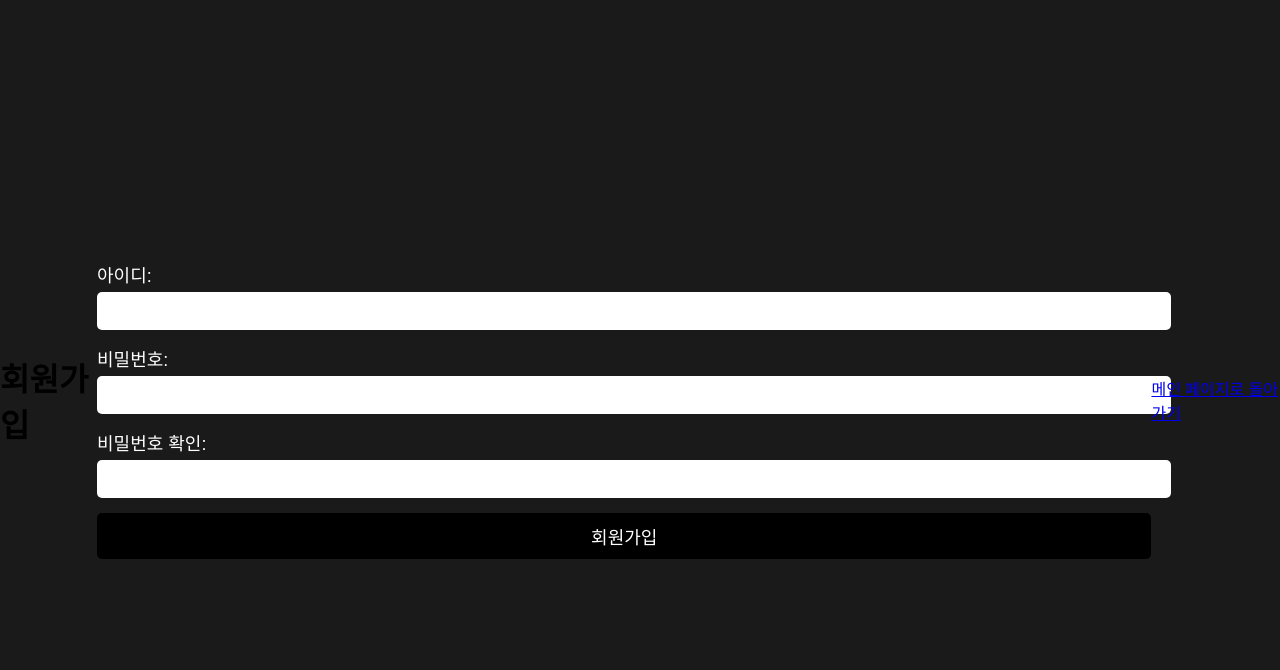
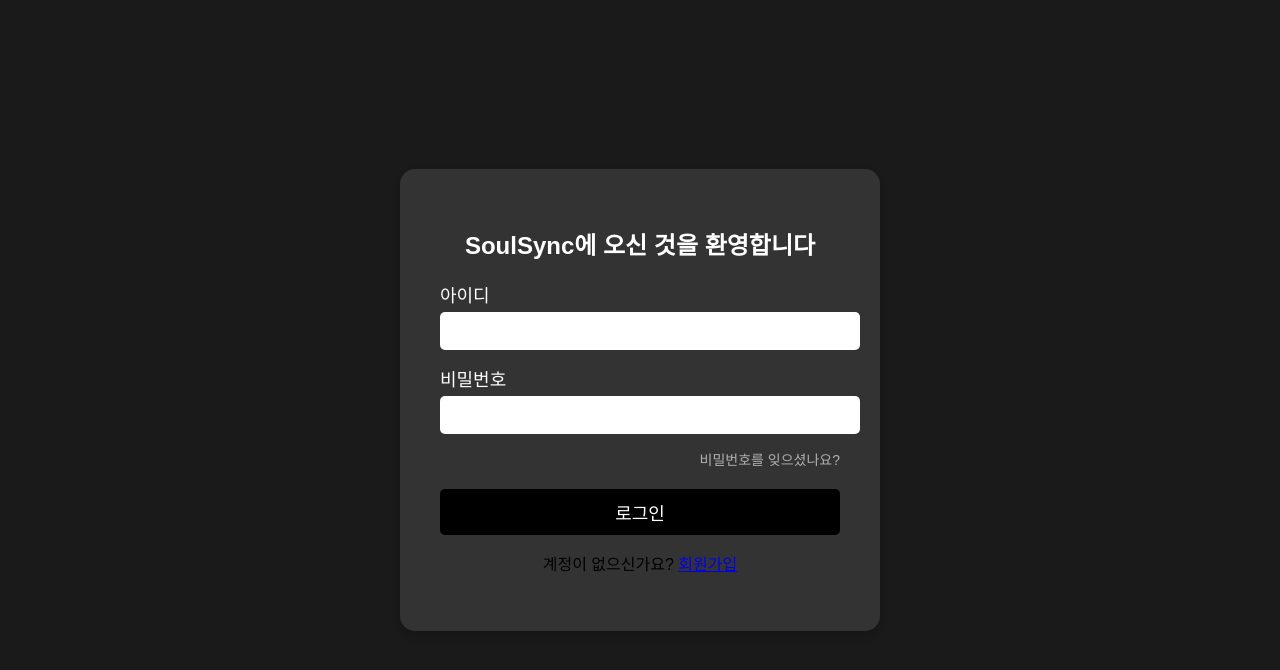
Before and after one commit to sjongwook/song_project, a FastAPI app: page /signup in a window 1280 px wide. Shown: the top 670 px of the page. Run offline with FastAPI, Linux system fonts and the light colour scheme.

Commit message:
Update signup.html

```diff
--- a/templates/signup.html
+++ b/templates/signup.html
@@ -4,22 +4,23 @@
     <meta charset="UTF-8">
     <meta name="viewport" content="width=device-width, initial-scale=1.0">
     <link rel="stylesheet" href="/static/styles.css">
-    <title>회원가입</title>
+    <title>로그인</title>
 </head>
 <body>
-    <h1>회원가입</h1>
-    <form action="/signup" method="post">
-        <label for="username">아이디:</label>
-        <input type="text" id="username" name="username" required>
-        <br>
-        <label for="password">비밀번호:</label>
-        <input type="password" id="password" name="password" required>
-        <br>
-        <label for="confirm_password">비밀번호 확인:</label>
-        <input type="password" id="confirm_password" name="confirm_password" required>
-        <br>
-        <button type="submit">회원가입</button>
-    </form>
-    <p><a href="/">메인 페이지로 돌아가기</a></p>
+    <div class="single-container">
+        <h1>SoulSync에 오신 것을 환영합니다</h1>
+        <form action="/login" method="post">
+            <label for="username">아이디</label>
+            <input type="text" id="username" name="username" required>
+
+            <label for="password">비밀번호</label>
+            <input type="password" id="password" name="password" required>
+
+            <a href="#" class="forgot-password">비밀번호를 잊으셨나요?</a>
+            <button type="submit" class="login-button">로그인</button>
+        </form>
+        <p class="signup-text">계정이 없으신가요? <a href="#">회원가입</a></p>
+        </div>
+    </div>
 </body>
 </html>
```
